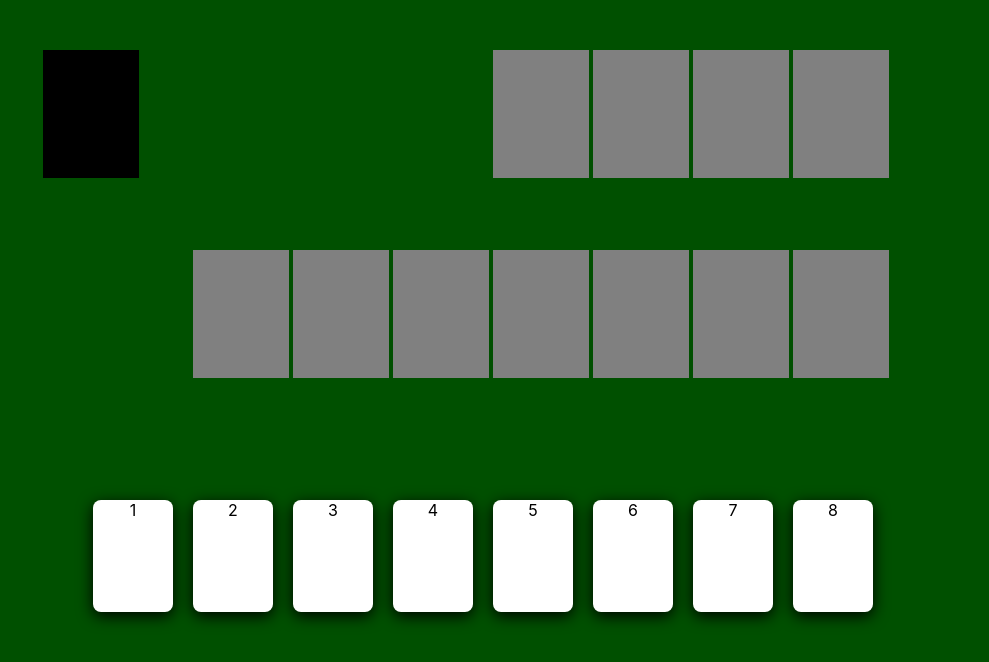
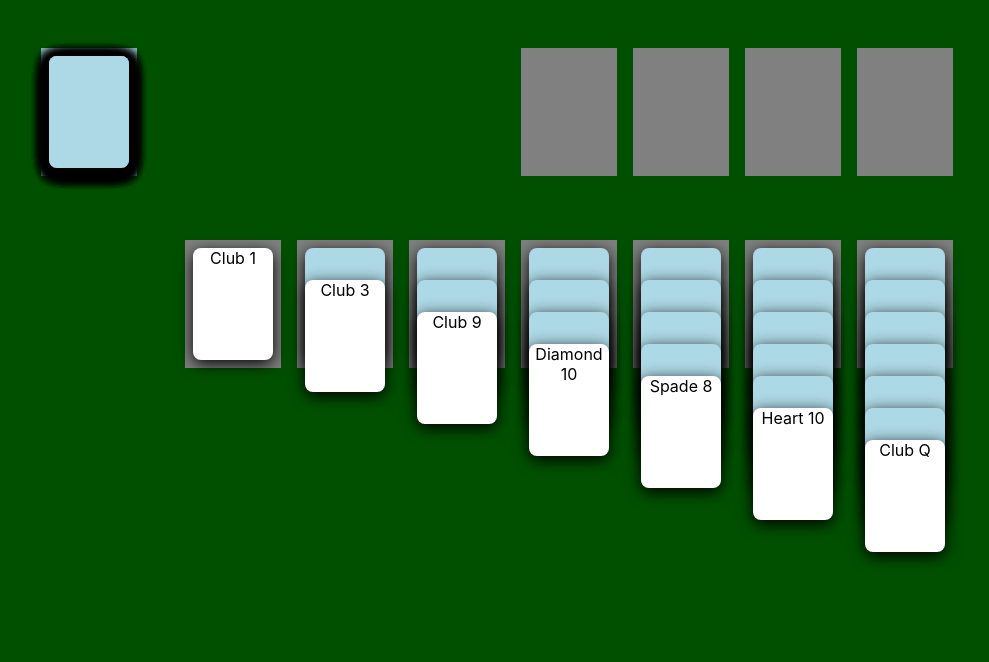
Before and after one commit to HENOZIWD/solitaire, a React (Create React App) app: page / in a window 1280 px wide. Shown: the top 662 px of the page, without its empty margins (7-996 px from the left). Built offline with nearby package versions, Linux system fonts and the light colour scheme.

Commit message:
Apply game layout base

```diff
--- a/src/components/App.tsx
+++ b/src/components/App.tsx
@@ -7,6 +7,7 @@ interface ICardPosition {
   y: number;
   isClicked: boolean;
   deckIndex: number;
+  status: string;
 }
 
 const App = () => {
@@ -15,34 +16,91 @@ const App = () => {
   const baseFontSize = +baseFontSizeString.slice(0, baseFontSizeString.indexOf('px'));
   const cardWidth = baseFontSize * 5;
   const cardHeight = baseFontSize * 7;
-  const deckLeft = 200;
-  const deckTop = 250;
+  const deckLeft = baseFontSize * 12;
+  const deckTop = baseFontSize * 15;
   const deckWidth = baseFontSize * 6;
   const deckHeight = baseFontSize * 8;
+  const stockLeft = baseFontSize * 3;
+  const stockTop = baseFontSize * 3;
 
-  const [cardDatas, setCardDatas] = useState<ICardPosition[]>([
-    { x: 100, y: 500, isClicked: false, deckIndex: -1 },
-    { x: 200, y: 500, isClicked: false, deckIndex: -1 },
-    { x: 300, y: 500, isClicked: false, deckIndex: -1 },
-    { x: 400, y: 500, isClicked: false, deckIndex: -1 },
-    { x: 500, y: 500, isClicked: false, deckIndex: -1 },
-    { x: 600, y: 500, isClicked: false, deckIndex: -1 },
-    { x: 700, y: 500, isClicked: false, deckIndex: -1 },
-    { x: 800, y: 500, isClicked: false, deckIndex: -1 },
+  const [cardDatas, setCardDatas] = useState<ICardPosition[]>(Array.from({ length: 52 }, () => ({
+      x: 0,
+      y: 0,
+      isClicked: false,
+      deckIndex: -1,
+      status: 'stock',
+    })));
+  const [zIndex, setZIndex] = useState<number>(1);
+  // const [deck, setDeck] = useState<number[][]>(Array.from({ length: 7 }, () => []));
+  const [deck, setDeck] = useState<number[][]>([
+    [0],
+    [5, 2],
+    [7, 3, 8],
+    [13, 38, 43, 22],
+    [1, 51, 50, 44, 33],
+    [15, 17, 14, 21, 30, 48],
+    [10, 20, 47, 32, 19, 29, 11],
   ]);
-  const [zIndex, setZIndex] = useState<number>(1);
-  const [deck, setDeck] = useState<number[][]>(Array.from({ length: 7 }, () => []));
   const [focusedDeck, setFocusedDeck] = useState<number>(-1);
   const [stock, setStock] = useState<number[]>([
-    5, 6, 7
+    4, 6, 9, 12, 16, 18, 23, 24, 25, 26, 27, 28, 31, 34, 35,
+    36, 37, 39, 40, 41, 42, 45, 46, 49,
   ]);
+  const [stockIndex, setStockIndex] = useState<number>(0);
   const [topDeck, setTopDeck] = useState<number[][]>(Array.from({ length: 4 }, () => []));
 
   const cardRefs = useRef<HTMLDivElement[] | null[]>([]);
 
   useEffect(() => {
+    const newCardDatas = cardDatas.slice();
+    deck.forEach((d) => {
+      if (cardDatas[d[d.length - 1]].status === 'fold') {
+        newCardDatas[d[d.length - 1]] = {
+          ...newCardDatas[d[d.length - 1]],
+          status: 'open',
+        };
+      }
+    });
+    setCardDatas(newCardDatas);
     console.log(deck);
   }, [deck])
+
+  useEffect(() => {
+    /*
+    ** When Game Starts
+    */
+
+    const newCardDatas = cardDatas.slice();
+
+    deck.forEach((d, deckIndex) => {
+      d.forEach((cardIndex, i) => {
+        newCardDatas[cardIndex] = {
+          ...newCardDatas[cardIndex],
+          x: deckLeft + deckIndex * baseFontSize * 7 + baseFontSize / 2,
+          y: deckTop + baseFontSize / 2 + i * baseFontSize * 2,
+          deckIndex: deckIndex,
+          status: i === d.length - 1 ? 'open' : 'fold',
+        }
+        if (cardRefs.current[cardIndex] !== null) {
+          cardRefs.current[cardIndex]!.style.zIndex = (zIndex + i).toString();
+        }
+      });
+    });
+
+    stock.forEach((cardIndex) => {
+      newCardDatas[cardIndex] = {
+        ...newCardDatas[cardIndex],
+        x: stockLeft + baseFontSize / 2,
+        y: stockTop + baseFontSize / 2,
+        deckIndex: -1,
+        status: 'stock',
+      }
+    })
+
+    setCardDatas(newCardDatas);
+    setZIndex(zIndex + 7);
+    console.log("start");
+  }, [])
 
   const checkBoundary = (val: number, min: number, max: number, pad: number) => {
 
@@ -56,18 +114,23 @@ const App = () => {
     return val;
   }
 
-  const checkDeck = (prevDeckIndex: number, x: number, y: number) => {
+  const checkDeck = (cardIndex: number, prevDeckIndex: number, x: number, y: number) => {
     let deckIndex = -1;
     for (let i = 0; i < deck.length; i++) {
       if (i !== prevDeckIndex) {
-        const currentDeckLeft = deckLeft + i * 100;
-        const currentDeckTop = deckTop + deck[i].length * baseFontSize * 2;
+        const currentDeck = deck[i];
+        const currentDeckLeft = deckLeft + i * baseFontSize * 7;
+        const currentDeckTop = deckTop + currentDeck.length * baseFontSize * 2;
         if (currentDeckLeft < x && x < currentDeckLeft + deckWidth &&
             currentDeckTop < y && y < currentDeckTop + deckHeight) {
 
+          if ((currentDeck.length === 0 && cardIndex % 13 === 12) ||
+              (currentDeck.length > 0 && currentDeck[currentDeck.length - 1] % 13 === cardIndex % 13 + 1 &&
+              Math.floor(currentDeck[currentDeck.length - 1] / 13) % 2 !== Math.floor(cardIndex / 13) % 2)) { // odd => red, even => black
             setFocusedDeck(i);
             deckIndex = i;
             break;
+          }
         }
       }
     }
@@ -77,7 +140,12 @@ const App = () => {
 
   const stackToDeck = (cardStack: number[], prevDeckIndex: number, nextDeckIndex: number) => {
     const newDeck = deck.slice();
-    if (prevDeckIndex !== -1) {
+    if (prevDeckIndex === -1) { // stocked
+      let newStock = stock.slice();
+      newStock = newStock.filter(s => !cardStack.includes(s));
+      setStock(newStock);
+    }
+    else {
       newDeck[prevDeckIndex] = newDeck[prevDeckIndex].filter(d => !cardStack.includes(d));
     }
     newDeck[nextDeckIndex].push(...cardStack);
@@ -85,6 +153,7 @@ const App = () => {
   }
 
   const cardEvent = (cardIndex: number, mouseDownEvent: React.MouseEvent) => {
+    if (cardDatas[cardIndex].status === 'open') {
       const deckIndex = cardDatas[cardIndex].deckIndex;
       let selectedStack = [cardIndex];
       if (deckIndex !== -1) {
@@ -93,7 +162,7 @@ const App = () => {
 
       const prevX = cardDatas[cardIndex].x;
       const prevY = cardDatas[cardIndex].y;
-    checkDeck(deckIndex, mouseDownEvent.pageX, mouseDownEvent.pageY);
+      checkDeck(cardIndex, deckIndex, mouseDownEvent.pageX, mouseDownEvent.pageY);
 
       const mouseMove = (mouseMoveEvent: MouseEvent) => {
         const newCardDatas = cardDatas.slice();
@@ -113,23 +182,24 @@ const App = () => {
           };
         });
 
-      if (checkDeck(deckIndex, mouseMoveEvent.pageX, mouseMoveEvent.pageY) === -1) {
+        if (checkDeck(cardIndex, deckIndex, mouseMoveEvent.pageX, mouseMoveEvent.pageY) === -1) {
           setFocusedDeck(-1);
         }
         setCardDatas(newCardDatas);
       }
 
       const mouseUp = (mouseUpEvent: MouseEvent) => {
-      const moveResult = checkDeck(deckIndex, mouseUpEvent.pageX, mouseUpEvent.pageY);
+        const moveResult = checkDeck(cardIndex, deckIndex, mouseUpEvent.pageX, mouseUpEvent.pageY);
         const newCardDatas = cardDatas.slice();
 
         selectedStack.forEach((cardIndex, stackIndex) => {
           if (moveResult !== -1) {
             newCardDatas[cardIndex] = {
-            x: deckLeft + moveResult * 100 + baseFontSize / 2,
+              x: deckLeft + moveResult * baseFontSize * 7 + baseFontSize / 2,
               y: deckTop + baseFontSize / 2 + (deck[moveResult].length + stackIndex) * baseFontSize * 2,
               isClicked: false,
               deckIndex: moveResult,
+              status: 'open',
             };
           }
           else {
@@ -138,6 +208,7 @@ const App = () => {
               y: prevY + stackIndex * baseFontSize * 2,
               isClicked: false,
               deckIndex: deckIndex,
+              status: 'open',
             };
           }
         });
@@ -177,20 +248,53 @@ const App = () => {
       document.addEventListener('mousemove', mouseMove);
       document.addEventListener('mouseup', mouseUp, { once: true });
     }
+  }
+
+  const defineSuit = (n: number) => {
+    if (n === 0) {
+      return 'Club';
+    }
+    else if (n === 1) {
+      return 'Diamond';
+    }
+    else if (n === 2) {
+      return 'Spade';
+    }
+    else if (n === 3) {
+      return 'Heart';
+    }
+    else {
+      return 'ERROR';
+    }
+  }
+
+  const rank = ['1', '2', '3', '4', '5', '6', '7', '8', '9', '10', 'J', 'Q', 'K'];
+
+  const defineRank = (n: number) => {
+    if (0 <= n && n <= 13) {
+      return rank[n];
+    }
+    else {
+      return 'ERROR';
+    }
+  }
 
   return (
     <>
     <div
       className={styles.board}
     >
-      <div className={styles.stock} />
+      <div
+        className={styles.stock}
+        style={{ backgroundColor: 'lightblue' }}
+      />
       {topDeck.map((td, i) => (
         <div
           key={i}
           className={styles.deck}
           style={{
-            left: 500 + i * 100,
-            top: 50,
+            left: baseFontSize * 33 + i * baseFontSize * 7,
+            top: baseFontSize * 3,
           }}
         />
       ))}
@@ -199,7 +303,7 @@ const App = () => {
           key={i}
           className={styles.deck}
           style={{
-            left: deckLeft + i * 100,
+            left: deckLeft + i * baseFontSize * 7,
             top: deckTop,
             border: `${focusedDeck === i ? 2 : 0}px solid yellow`
           }}
@@ -209,6 +313,8 @@ const App = () => {
         <Card
           key={i}
           cardIndex={i}
+          suit={defineSuit(Math.floor(i / 13))}
+          rank={defineRank(i % 13)}
           ref={(el) => cardRefs.current[i] = el}
           onMouseDown={(mouseDownEvent) => {
             mouseDownEvent.preventDefault();
@@ -218,6 +324,7 @@ const App = () => {
           x={card.x}
           y={card.y}
           isClicked={card.isClicked}
+          status={card.status}
         />
       ))}
     </div>
--- a/src/components/card.tsx
+++ b/src/components/card.tsx
@@ -3,21 +3,28 @@ import styles from '../styles/Card.module.css';
 
 interface ICardProps {
   cardIndex: number;
+  suit: string;
+  rank: string;
   x: number;
   y: number;
   onMouseDown: (mouseDownEvent: React.MouseEvent) => void;
   isClicked: boolean;
+  status: string;
 }
 
 const Card = forwardRef<HTMLDivElement, ICardProps>((props: ICardProps, ref) => {
+
   return (
     <div
       className={styles.card}
       ref={ref}
-      style={{ transform: `translateX(${props.x}px) translateY(${props.y}px) scale(${props.isClicked ? 0.9 : 1})` }}
+      style={{
+        transform: `translateX(${props.x}px) translateY(${props.y}px) scale(${props.isClicked ? 0.9 : 1})`,
+        backgroundColor: `${props.status === 'open' ? 'white' : 'lightblue'}`,
+      }}
       onMouseDown={props.onMouseDown}
     >
-      {props.cardIndex + 1}
+      {props.status === 'open' && props.suit + ' ' + props.rank}
     </div>
   )
 });
--- a/src/styles/App.module.css
+++ b/src/styles/App.module.css
@@ -5,11 +5,10 @@
 
 .stock {
   position: fixed;
-  background-color: rgb(0, 0, 0);
   width: 6rem;
   height: 8rem;
-  top: 50px;
-  left: 50px;
+  top: 3rem;
+  left: 3rem;
 }
 
 .deck {
--- a/src/styles/Card.module.css
+++ b/src/styles/Card.module.css
@@ -1,6 +1,5 @@
 .card {
   position: fixed;
-  background-color: white;
   width: 5rem;
   height: 7rem;
   border-radius: 0.5rem;
```
Lines whose indentation alone changed are shown as unchanged.
